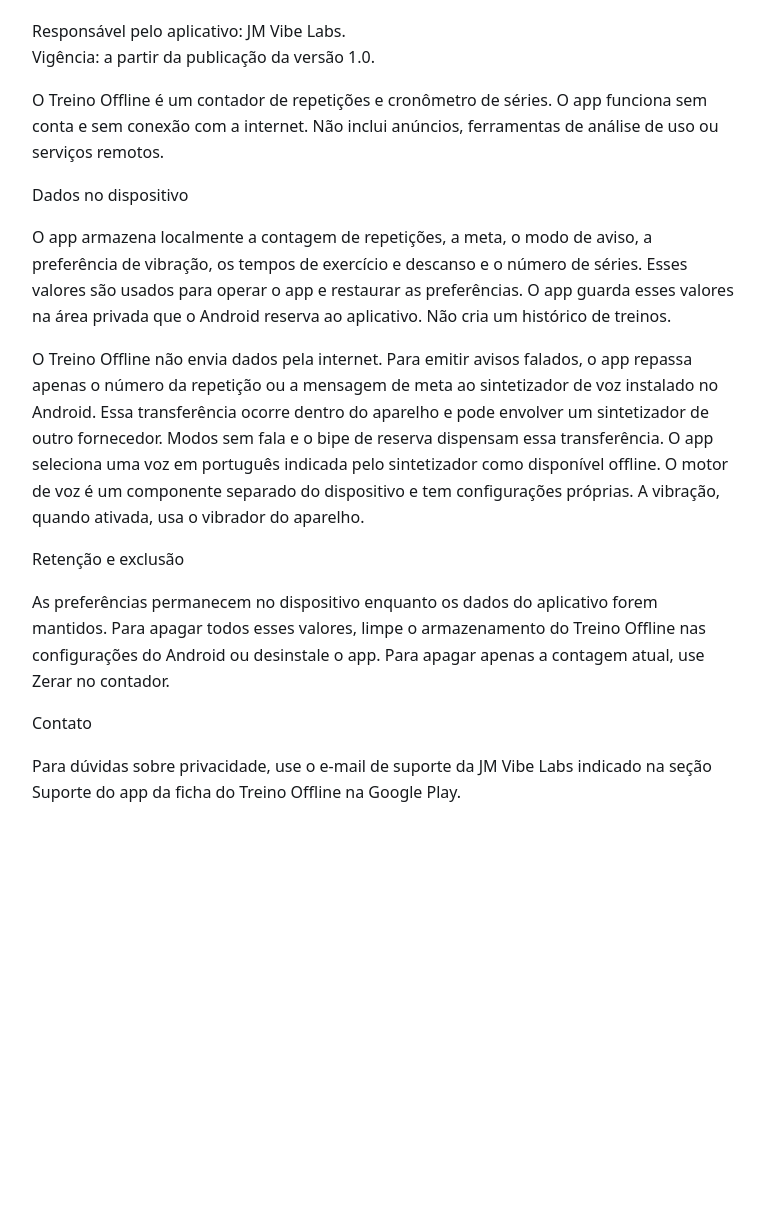
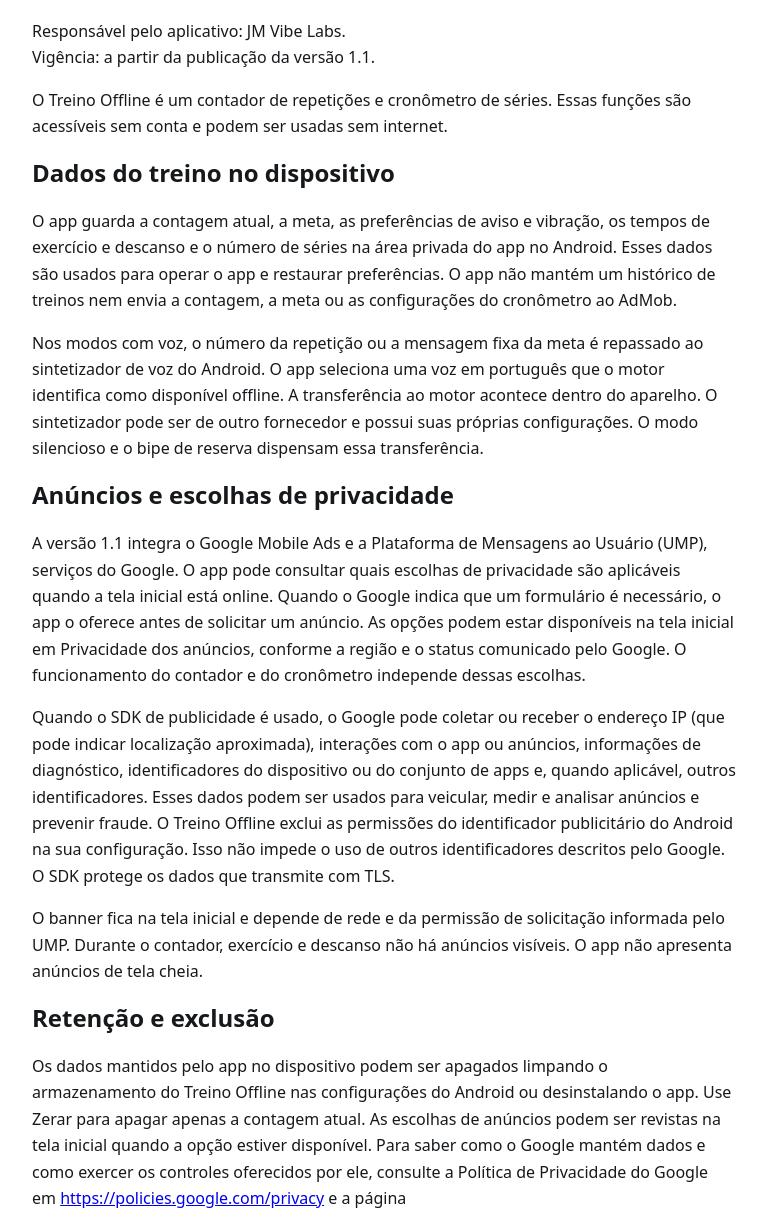
Before and after one commit to jomiranda-pt/politicas, a plain HTML site: page privacidade/treino-offline/index.html in a window 1280 px wide. Shown: the part 74-1290 px from the top of the page, without its empty margins (256-1022 px from the left). Before the commit the page ends 912 px from the top, so only its background shows below. Drawn offline with Linux system fonts and the light colour scheme.

Commit message:
Update index.html

```diff
--- a/privacidade/treino-offline/index.html
+++ b/privacidade/treino-offline/index.html
@@ -6,14 +6,18 @@
 <style>body{max-width:44rem;margin:2rem auto;padding:0 1rem;font:1rem/1.65 system-ui,sans-serif;color:#16191c;background:#fff}h1,h2{line-height:1.2}</style>
 <main>
 <h1>Pol&#237;tica de privacidade do Treino Offline</h1>
-<p>Respons&#225;vel pelo aplicativo: JM Vibe Labs.<br>Vig&#234;ncia: a partir da publica&#231;&#227;o da vers&#227;o 1.0.</p>
-<p>O Treino Offline &#233; um contador de repeti&#231;&#245;es e cron&#244;metro de s&#233;ries. O app funciona sem conta e sem conex&#227;o com a internet. N&#227;o inclui an&#250;ncios, ferramentas de an&#225;lise de uso ou servi&#231;os remotos.</p>
-<p>Dados no dispositivo</p>
-<p>O app armazena localmente a contagem de repeti&#231;&#245;es, a meta, o modo de aviso, a prefer&#234;ncia de vibra&#231;&#227;o, os tempos de exerc&#237;cio e descanso e o n&#250;mero de s&#233;ries. Esses valores s&#227;o usados para operar o app e restaurar as prefer&#234;ncias. O app guarda esses valores na &#225;rea privada que o Android reserva ao aplicativo. N&#227;o cria um hist&#243;rico de treinos.</p>
-<p>O Treino Offline n&#227;o envia dados pela internet. Para emitir avisos falados, o app repassa apenas o n&#250;mero da repeti&#231;&#227;o ou a mensagem de meta ao sintetizador de voz instalado no Android. Essa transfer&#234;ncia ocorre dentro do aparelho e pode envolver um sintetizador de outro fornecedor. Modos sem fala e o bipe de reserva dispensam essa transfer&#234;ncia. O app seleciona uma voz em portugu&#234;s indicada pelo sintetizador como dispon&#237;vel offline. O motor de voz &#233; um componente separado do dispositivo e tem configura&#231;&#245;es pr&#243;prias. A vibra&#231;&#227;o, quando ativada, usa o vibrador do aparelho.</p>
-<p>Reten&#231;&#227;o e exclus&#227;o</p>
-<p>As prefer&#234;ncias permanecem no dispositivo enquanto os dados do aplicativo forem mantidos. Para apagar todos esses valores, limpe o armazenamento do Treino Offline nas configura&#231;&#245;es do Android ou desinstale o app. Para apagar apenas a contagem atual, use Zerar no contador.</p>
-<p>Contato</p>
+<p>Respons&#225;vel pelo aplicativo: JM Vibe Labs.<br>Vig&#234;ncia: a partir da publica&#231;&#227;o da vers&#227;o 1.1.</p>
+<p>O Treino Offline &#233; um contador de repeti&#231;&#245;es e cron&#244;metro de s&#233;ries. Essas fun&#231;&#245;es s&#227;o acess&#237;veis sem conta e podem ser usadas sem internet.</p>
+<h2>Dados do treino no dispositivo</h2>
+<p>O app guarda a contagem atual, a meta, as prefer&#234;ncias de aviso e vibra&#231;&#227;o, os tempos de exerc&#237;cio e descanso e o n&#250;mero de s&#233;ries na &#225;rea privada do app no Android. Esses dados s&#227;o usados para operar o app e restaurar prefer&#234;ncias. O app n&#227;o mant&#233;m um hist&#243;rico de treinos nem envia a contagem, a meta ou as configura&#231;&#245;es do cron&#244;metro ao AdMob.</p>
+<p>Nos modos com voz, o n&#250;mero da repeti&#231;&#227;o ou a mensagem fixa da meta &#233; repassado ao sintetizador de voz do Android. O app seleciona uma voz em portugu&#234;s que o motor identifica como dispon&#237;vel offline. A transfer&#234;ncia ao motor acontece dentro do aparelho. O sintetizador pode ser de outro fornecedor e possui suas pr&#243;prias configura&#231;&#245;es. O modo silencioso e o bipe de reserva dispensam essa transfer&#234;ncia.</p>
+<h2>An&#250;ncios e escolhas de privacidade</h2>
+<p>A vers&#227;o 1.1 integra o Google Mobile Ads e a Plataforma de Mensagens ao Usu&#225;rio (UMP), servi&#231;os do Google. O app pode consultar quais escolhas de privacidade s&#227;o aplic&#225;veis quando a tela inicial est&#225; online. Quando o Google indica que um formul&#225;rio &#233; necess&#225;rio, o app o oferece antes de solicitar um an&#250;ncio. As op&#231;&#245;es podem estar dispon&#237;veis na tela inicial em Privacidade dos an&#250;ncios, conforme a regi&#227;o e o status comunicado pelo Google. O funcionamento do contador e do cron&#244;metro independe dessas escolhas.</p>
+<p>Quando o SDK de publicidade &#233; usado, o Google pode coletar ou receber o endere&#231;o IP (que pode indicar localiza&#231;&#227;o aproximada), intera&#231;&#245;es com o app ou an&#250;ncios, informa&#231;&#245;es de diagn&#243;stico, identificadores do dispositivo ou do conjunto de apps e, quando aplic&#225;vel, outros identificadores. Esses dados podem ser usados para veicular, medir e analisar an&#250;ncios e prevenir fraude. O Treino Offline exclui as permiss&#245;es do identificador publicit&#225;rio do Android na sua configura&#231;&#227;o. Isso n&#227;o impede o uso de outros identificadores descritos pelo Google. O SDK protege os dados que transmite com TLS.</p>
+<p>O banner fica na tela inicial e depende de rede e da permiss&#227;o de solicita&#231;&#227;o informada pelo UMP. Durante o contador, exerc&#237;cio e descanso n&#227;o h&#225; an&#250;ncios vis&#237;veis. O app n&#227;o apresenta an&#250;ncios de tela cheia.</p>
+<h2>Reten&#231;&#227;o e exclus&#227;o</h2>
+<p>Os dados mantidos pelo app no dispositivo podem ser apagados limpando o armazenamento do Treino Offline nas configura&#231;&#245;es do Android ou desinstalando o app. Use Zerar para apagar apenas a contagem atual. As escolhas de an&#250;ncios podem ser revistas na tela inicial quando a op&#231;&#227;o estiver dispon&#237;vel. Para saber como o Google mant&#233;m dados e como exercer os controles oferecidos por ele, consulte a Pol&#237;tica de Privacidade do Google em <a href="https://policies.google.com/privacy">https://policies.google.com/privacy</a> e a p&#225;gina <a href="https://policies.google.com/technologies/ads">https://policies.google.com/technologies/ads</a>.</p>
+<h2>Contato</h2>
 <p>Para d&#250;vidas sobre privacidade, use o e-mail de suporte da JM Vibe Labs indicado na se&#231;&#227;o Suporte do app da ficha do Treino Offline na Google Play.</p>
 </main>
 </html>
```
